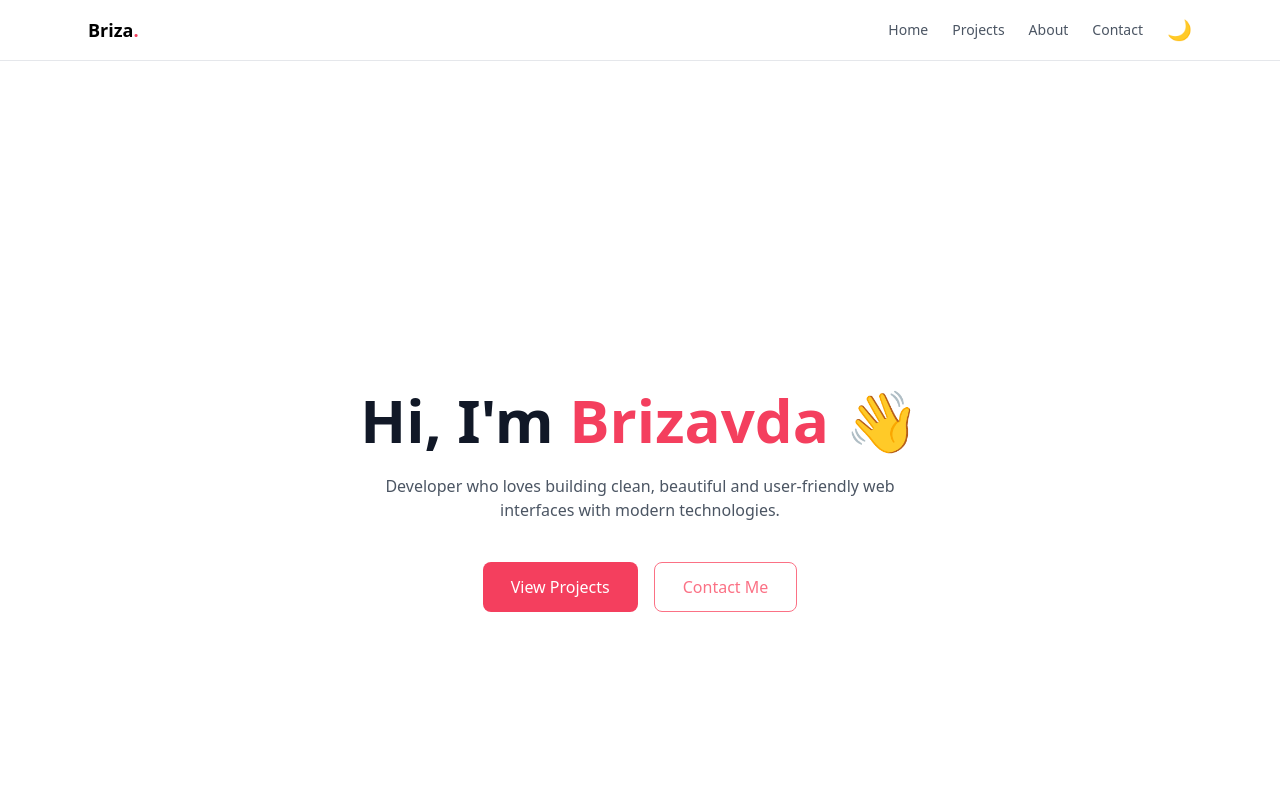
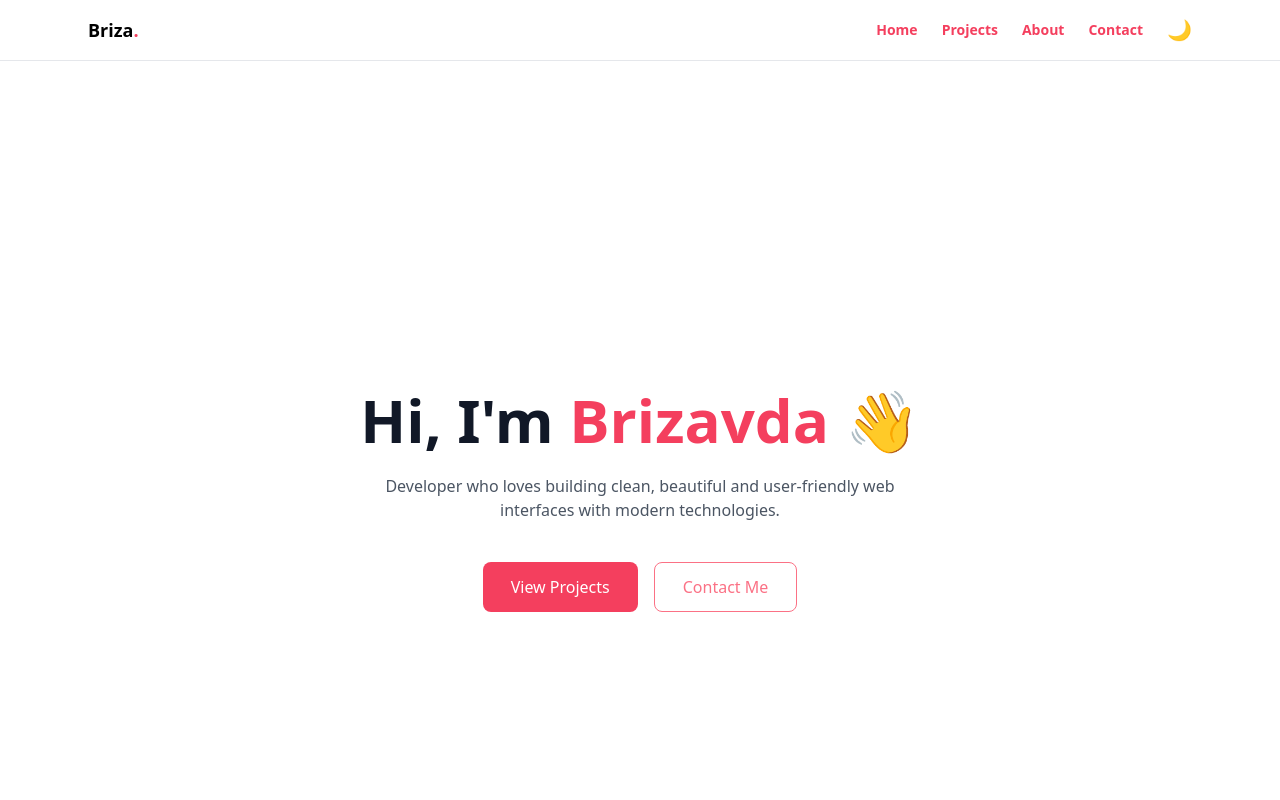
Before and after one commit to brizavda/brizavda, a React (Vite) app in the folder portfolio/: page / in a window 1280 px wide. Shown: the top 800 px of the page. Built offline with nearby package versions, Linux system fonts and the light colour scheme.

Commit message:
feat: add scroll spy to highlight active section

```diff
--- a/portfolio/src/components/Navbar.tsx
+++ b/portfolio/src/components/Navbar.tsx
@@ -1,7 +1,11 @@
 import { useTheme } from "../context/ThemeContext";
+import { useScrollSpy } from "../hooks/useScrollSpy";
+
 
 function Navbar() {
   const { dark, toggleTheme } = useTheme();
+  const activeSection = useScrollSpy();
+
 
   return (
     <header className="sticky top-0 z-50 w-full border-b border-gray-200 dark:border-gray-800 bg-white/80 dark:bg-[#0f0f14]/80 backdrop-blur transition-colors">
@@ -14,28 +18,44 @@ function Navbar() {
           <ul className="hidden md:flex gap-6 text-sm font-medium text-gray-600 dark:text-gray-300">
             <li
             onClick={() => document.getElementById("home")?.scrollIntoView()}
-            className="hover:text-rose-500 cursor-pointer"
+            className={`cursor-pointer transition ${
+                activeSection === "home"
+                ? "text-rose-500 font-semibold"
+                : "hover:text-rose-500"
+            }`}
             >
             Home
             </li>
 
             <li
-            onClick={() => document.getElementById("projects")?.scrollIntoView()}
-            className="hover:text-rose-500 cursor-pointer"
+            onClick={() => document.getElementById("home")?.scrollIntoView()}
+            className={`cursor-pointer transition ${
+                activeSection === "home"
+                ? "text-rose-500 font-semibold"
+                : "hover:text-rose-500"
+            }`}
             >
             Projects
             </li>
 
             <li
-            onClick={() => document.getElementById("about")?.scrollIntoView()}
-            className="hover:text-rose-500 cursor-pointer"
+            onClick={() => document.getElementById("home")?.scrollIntoView()}
+            className={`cursor-pointer transition ${
+                activeSection === "home"
+                ? "text-rose-500 font-semibold"
+                : "hover:text-rose-500"
+            }`}
             >
             About
             </li>
 
             <li
-            onClick={() => document.getElementById("contact")?.scrollIntoView()}
-            className="hover:text-rose-500 cursor-pointer"
+            onClick={() => document.getElementById("home")?.scrollIntoView()}
+            className={`cursor-pointer transition ${
+                activeSection === "home"
+                ? "text-rose-500 font-semibold"
+                : "hover:text-rose-500"
+            }`}
             >
             Contact
             </li>
--- /dev/null
+++ b/portfolio/src/hooks/useScrollSpy.ts
@@ -0,0 +1,36 @@
+import { useEffect, useState } from "react";
+
+const SECTION_IDS = ["home", "projects", "about"];
+
+export function useScrollSpy() {
+  const [activeSection, setActiveSection] = useState("home");
+
+  useEffect(() => {
+    const observers: IntersectionObserver[] = [];
+
+    SECTION_IDS.forEach((id) => {
+      const element = document.getElementById(id);
+      if (!element) return;
+
+      const observer = new IntersectionObserver(
+        ([entry]) => {
+          if (entry.isIntersecting) {
+            setActiveSection(id);
+          }
+        },
+        {
+          rootMargin: "-40% 0px -50% 0px",
+        }
+      );
+
+      observer.observe(element);
+      observers.push(observer);
+    });
+
+    return () => {
+      observers.forEach((observer) => observer.disconnect());
+    };
+  }, []);
+
+  return activeSection;
+}
```
